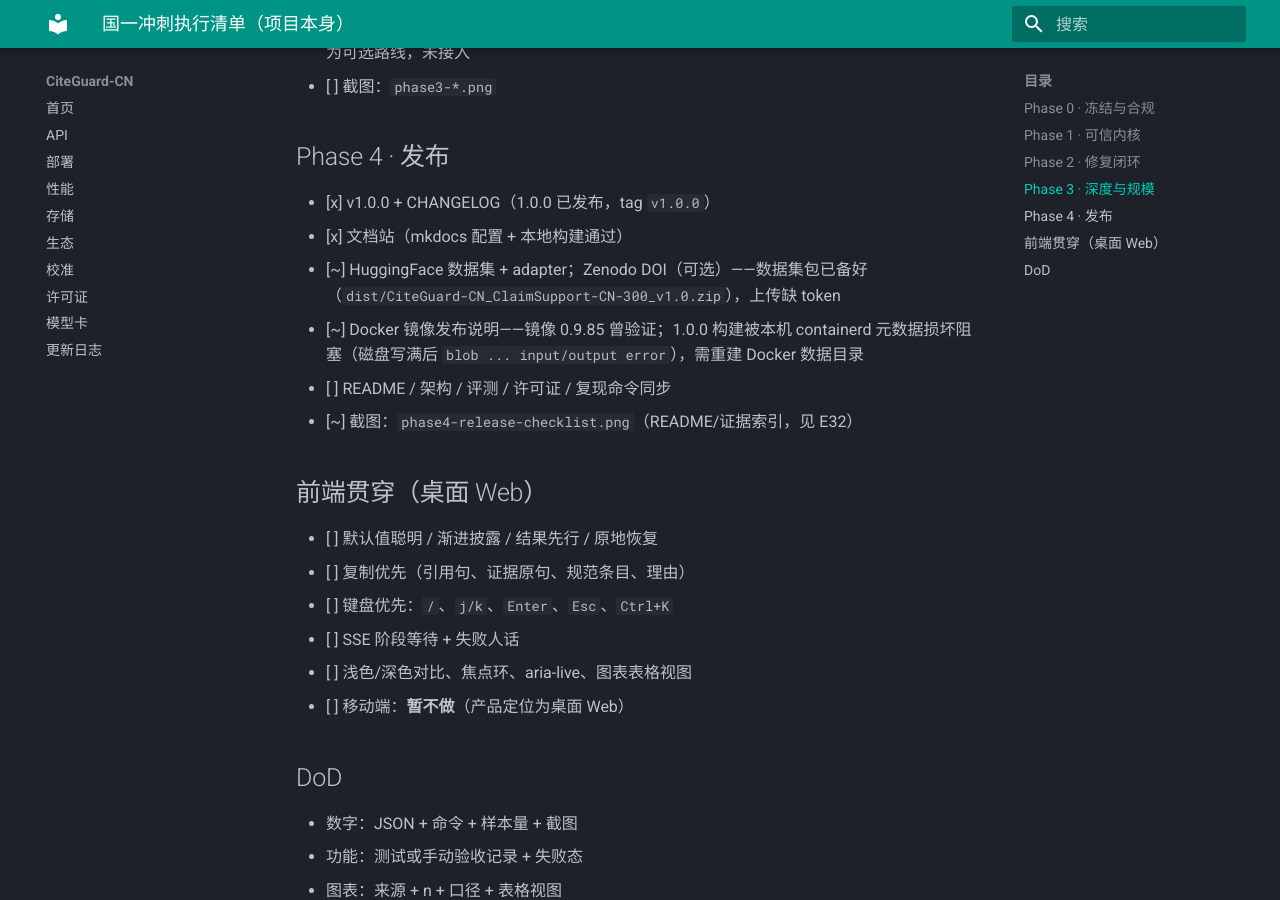
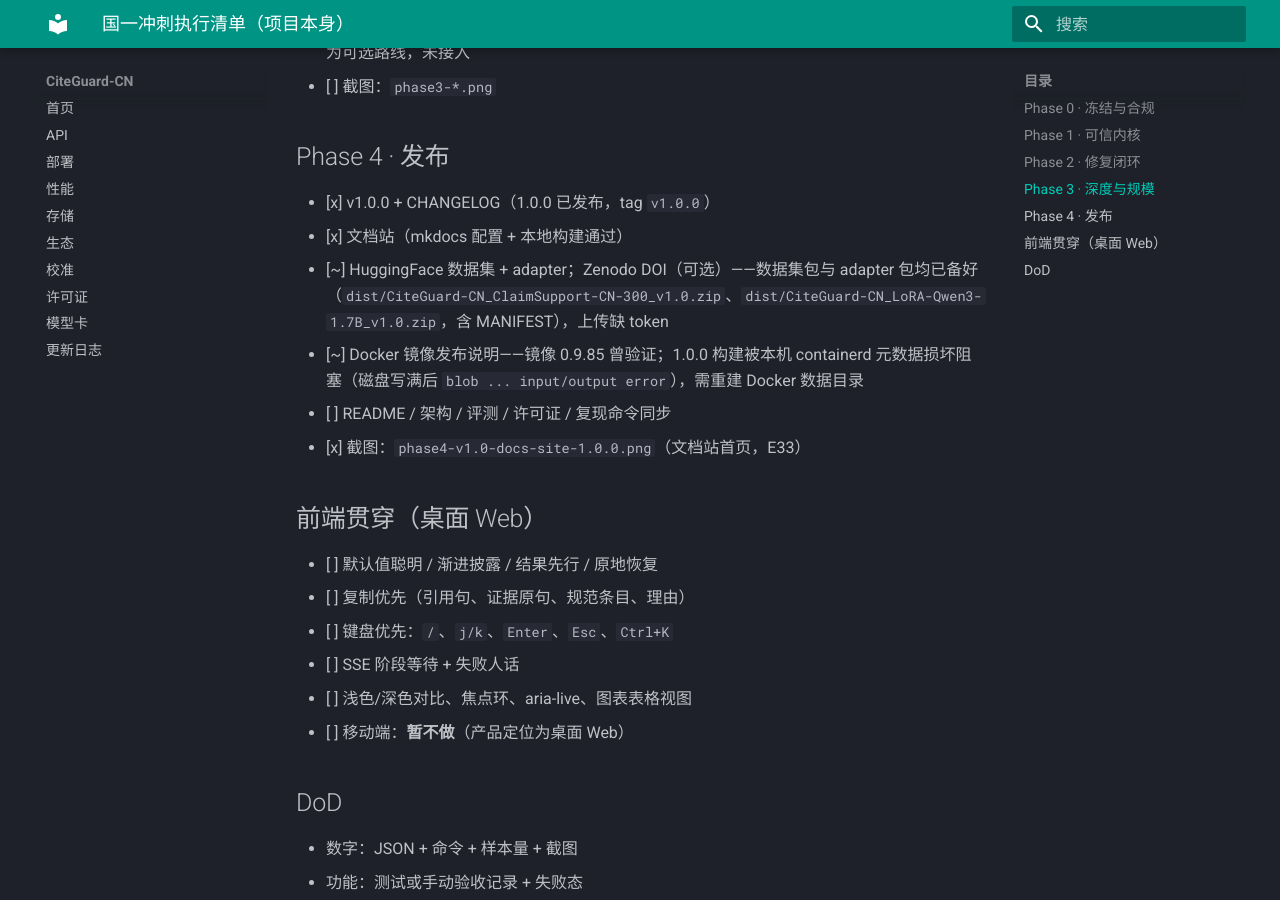
Before and after one commit to kkk431/citeguard-cn, an MkDocs documentation site: the page built from docs/plan_national.md, in a window 1280 px wide and 900 px high, scrolled down 2108 px. Built offline with MkDocs 1.6.1 and Material for MkDocs 9.7.7, drawn with Linux system fonts in a browser that asks for light colours.

Commit message:
v1.0 release assets: docs site screenshot, LoRA bundle, docker compose, README sync

```diff
--- a/docs/plan_national.md
+++ b/docs/plan_national.md
@@ -57,10 +57,10 @@
 
 - [x] v1.0.0 + CHANGELOG（1.0.0 已发布，tag `v1.0.0`）
 - [x] 文档站（mkdocs 配置 + 本地构建通过）
-- [~] HuggingFace 数据集 + adapter；Zenodo DOI（可选）——数据集包已备好（`dist/CiteGuard-CN_ClaimSupport-CN-300_v1.0.zip`），上传缺 token
+- [~] HuggingFace 数据集 + adapter；Zenodo DOI（可选）——数据集包与 adapter 包均已备好（`dist/CiteGuard-CN_ClaimSupport-CN-300_v1.0.zip`、`dist/CiteGuard-CN_LoRA-Qwen3-1.7B_v1.0.zip`，含 MANIFEST），上传缺 token
 - [~] Docker 镜像发布说明——镜像 0.9.85 曾验证；1.0.0 构建被本机 containerd 元数据损坏阻塞（磁盘写满后 `blob ... input/output error`），需重建 Docker 数据目录
 - [ ] README / 架构 / 评测 / 许可证 / 复现命令同步
-- [~] 截图：`phase4-release-checklist.png`（README/证据索引，见 E32）
+- [x] 截图：`phase4-v1.0-docs-site-1.0.0.png`（文档站首页，E33）
 
 ## 前端贯穿（桌面 Web）
 
```
Also changed, not shown: README.md (+11 -0 lines), docs/docker_release.md (added, +14 -0 lines), docs/evidence_index.md (+1 -0 lines), docs/evidence/shots/phase4-v1.0-docs-site-1.0.0.png (added), 2 other files.
